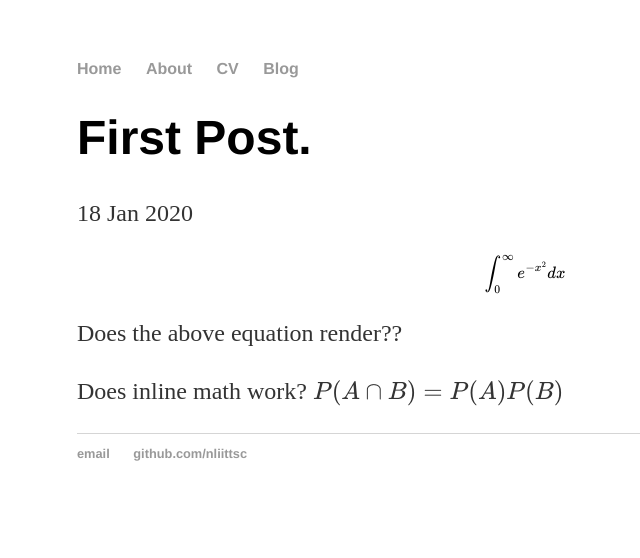
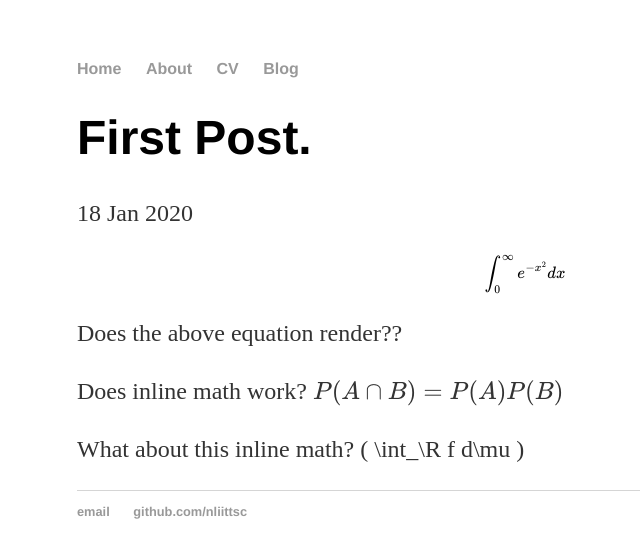
Before and after one commit to GarrettWilliams/nliittsc.github.io, a Jekyll site: the page built from _posts/2020-01-18-first-post.md, in a window 1280 px wide. Shown: the top 558 px of the page, without its empty margins (115-755 px from the left). Built offline with Jekyll 4.4.1, drawn with Linux system fonts in a browser that asks for light colours; formulas are drawn with MathJax 3.

Commit message:
Update 2020-01-18-first-post.md

```diff
--- a/_posts/2020-01-18-first-post.md
+++ b/_posts/2020-01-18-first-post.md
@@ -9,3 +9,5 @@ $$\int_0^\infty e^{-x^2} dx$$
 Does the above equation render??
 
 Does inline math work? $P(A \cap B) = P(A)P(B)$
+
+What about this inline math? \( \int_\R f d\mu \)
```
